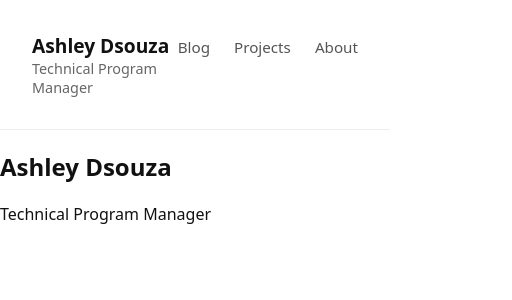
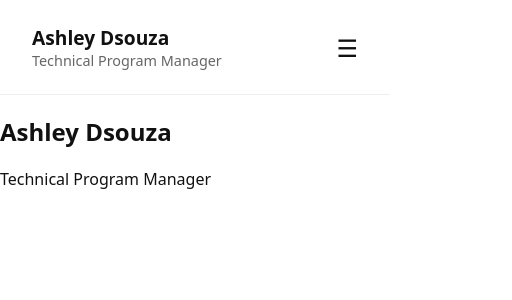
Before and after one commit to ashleybdsouza/ashleybdsouza.github.io, a React (Vite) app: page / in a window 390 px wide. Shown: the top 300 px of the page, 512 px wide, since content can reach past the window. Built offline with nearby package versions, Linux system fonts and the light colour scheme.

Commit message:
Header Made responsive to mobile, added slide in animation

```diff
--- /dev/null
+++ b/src/components/Header.css
@@ -0,0 +1,79 @@
+header {
+  display: flex;
+  justify-content: space-between;
+  align-items: center;
+  padding: 1.5rem 2rem;
+  border-bottom: 1px solid #eee;
+  position: relative; /* needed for absolute nav positioning */
+}
+
+.header-left {
+  display: flex;
+  flex-direction: column;
+}
+
+.header-left .name {
+  font-size: 1.2rem;
+  font-weight: 600;
+  color: #111;
+  text-decoration: none;
+}
+
+.header-left .subtitle {
+  font-size: 0.9rem;
+  color: #666;
+}
+
+/* Nav styles */
+nav {
+  display: flex;
+  gap: 1.5rem;
+  transition: transform 0.3s ease, opacity 0.3s ease;
+}
+
+nav a {
+  text-decoration: none;
+  color: #555;
+  font-size: 0.95rem;
+}
+
+nav a.active {
+  color: #111;
+  font-weight: 500;
+}
+
+/* Hamburger menu (hidden on desktop) */
+.menu-toggle {
+  display: none;
+  font-size: 1.5rem;
+  cursor: pointer;
+}
+
+/* Mobile styles */
+@media (max-width: 768px) {
+  nav {
+    position: absolute;
+    top: 70px; /* adjust based on header height */
+    right: 0;
+    background-color: #fff;
+    flex-direction: column;
+    gap: 1rem;
+    padding: 1rem 2rem;
+    border-left: 1px solid #eee;
+    border-bottom: 1px solid #eee;
+
+    transform: translateX(100%);
+    opacity: 0;
+    pointer-events: none; /* prevent clicking when hidden */
+  }
+
+  nav.show {
+    transform: translateX(0);
+    opacity: 1;
+    pointer-events: auto;
+  }
+
+  .menu-toggle {
+    display: block;
+  }
+}
--- a/src/components/Header.jsx
+++ b/src/components/Header.jsx
@@ -1,16 +1,24 @@
+import { useState } from "react";
 import { NavLink } from "react-router-dom";
+import './Header.css';
 
 export default function Header() {
+  const [menuOpen, setMenuOpen] = useState(false);
+
   return (
-    <header style={styles.header}>
-      <div style={styles.left}>
-        <NavLink to="/" style={styles.name}>
+    <header>
+      <div className="header-left">
+        <NavLink to="/" className="name">
           Ashley Dsouza
         </NavLink>
-        <div style={styles.subtitle}>Technical Program Manager</div>
+        <div className="subtitle">Technical Program Manager</div>
       </div>
 
-      <nav style={styles.nav}>
+      <div className="menu-toggle" onClick={() => setMenuOpen(!menuOpen)}>
+        ☰
+      </div>
+
+      <nav className={menuOpen ? "show" : ""}>
         <NavItem to="/blog" label="Blog" />
         <NavItem to="/projects" label="Projects" />
         <NavItem to="/about" label="About" />
@@ -23,49 +31,9 @@ function NavItem({ to, label }) {
   return (
     <NavLink
       to={to}
-      style={({ isActive }) => ({
-        ...styles.link,
-        ...(isActive ? styles.active : {}),
-      })}
+      className={({ isActive }) => (isActive ? "active" : "")}
     >
       {label}
     </NavLink>
   );
 }
-
-const styles = {
-  header: {
-    display: "flex",
-    justifyContent: "space-between",
-    alignItems: "baseline",
-    padding: "2rem",
-    borderBottom: "1px solid #eee",
-  },
-  left: {
-    display: "flex",
-    flexDirection: "column",
-  },
-  name: {
-    fontSize: "1.2rem",
-    fontWeight: 600,
-    color: "#111",
-    textDecoration: "none",
-  },
-  subtitle: {
-    fontSize: "0.9rem",
-    color: "#666",
-  },
-  nav: {
-    display: "flex",
-    gap: "1.5rem",
-  },
-  link: {
-    textDecoration: "none",
-    color: "#555",
-    fontSize: "0.95rem",
-  },
-  active: {
-    color: "#111",
-    fontWeight: 500,
-  },
-};
```
